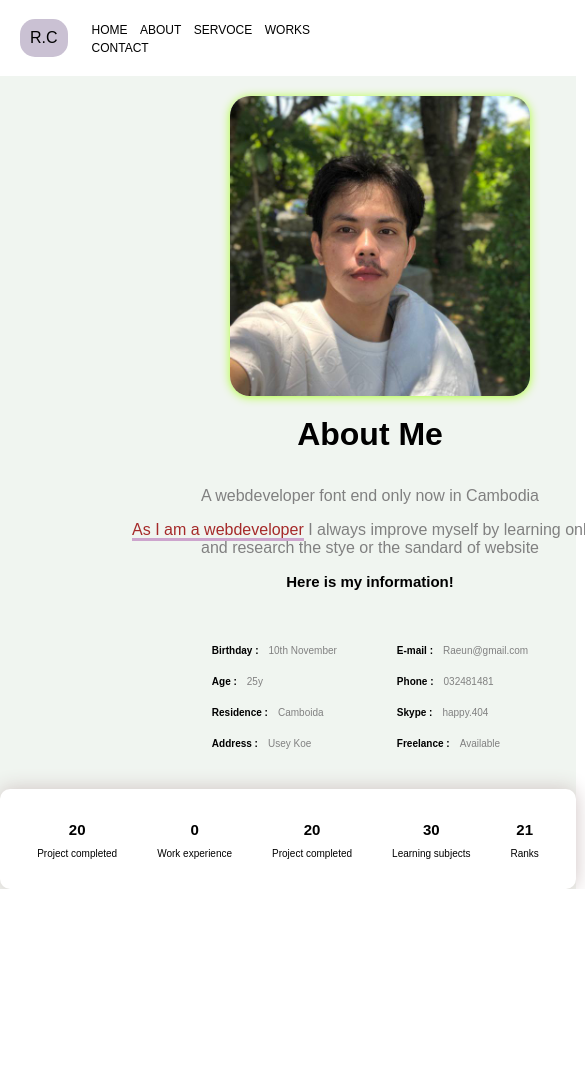
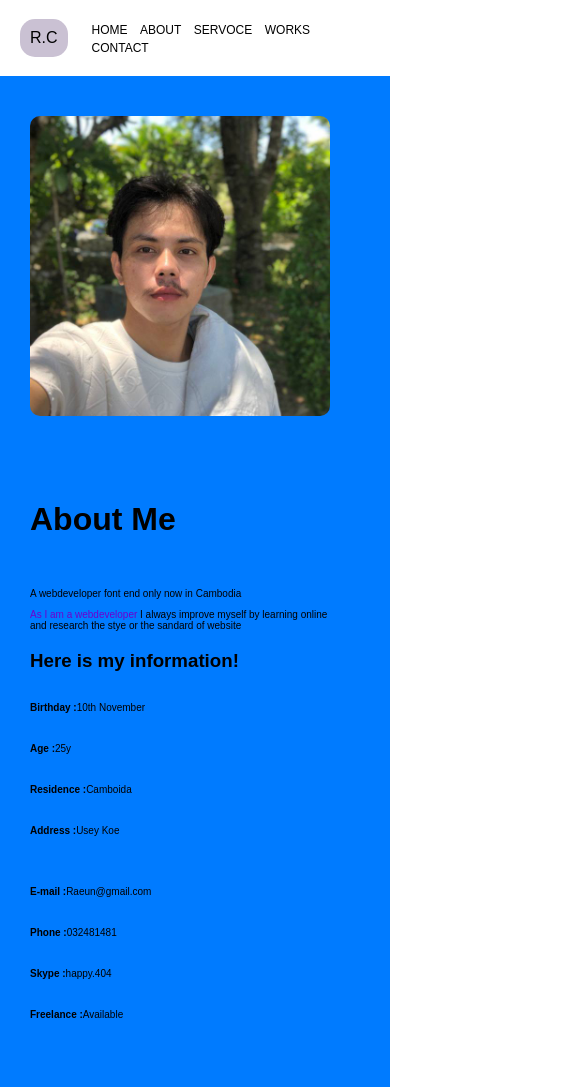
Before and after one commit to Chamraeun99/chmaraeunporto, a plain HTML site: page about.htm in a window 390 px wide. Shown: the top 1087 px of the page, 585 px wide, since content can reach past the window. Before the commit the page ends 889 px from the top, so only its background shows below. Drawn offline with Linux system fonts and the light colour scheme.

Commit message:
Update style.css

```diff
--- a/style.css
+++ b/style.css
@@ -63,53 +63,33 @@
                 margin: 0;
                 padding: 1px;
             }
-
-            .about-container{
-                width: 576px;
-            }
-            .medai-task{
-                margin: 5px;
+            .about-text p{
                 font-size: 10px;
             }
-            .about-details{
+            .about-text label{
+               font-size: 10px;
+            }
+            .about-details {
+                flex-direction: column;
+                gap: 10px;
+            }
+            .about-medai{
+                width: 100%;
+
+            }
+            .about-medai .medai-task{
+                width: 400px;
+                height:auto;
                 display: flex;
                 flex-direction: column;
-                justify-content: center;
-                align-items: center;
-                width: 740px;
-                flex-wrap: wrap;
+
             }
-            .about-photo img{
-                margin-top: 20px;
-                border-radius: 20px;
-                box-shadow:  0px 1px 10px greenyellow;
+
+            .about-footer {
+                flex-direction: column;
+                gap: 15px;
             }
-            .about-medai{
-                width: 500px;
-                padding: 0;
-                display: flex;
-                margin-left: 0px;
-                width: 100%;
-                height: 100%;
-                flex: 1;
-                display: flex;
-                justify-content: center;
-            }
-            .about-text{
-                flex: 1;
-                min-width: 500px;
-                justify-content: center;
-            }
-            .about-text p{
-                text-align: center;
-            }
-            .about-text h3{
-                font-size: 15px;
-                text-align: center
-            }
-            .about-text h1{
-                text-align: center;
-            }
+
             .number{
                 font-size: 10px;
             }
@@ -182,83 +162,79 @@
 
 
         .about-container{
-            background-color: hwb(120 94% 4%);
-            margin: 0 auto;
+            padding: 40px 30px;
+            max-width: 1200px;
+            margin: auto;
+            background-color: #007bff;
 
 
         }
-        .about-details{
+       .about-details {
             display: flex;
+            gap: 30px;
+            flex-wrap: wrap; /* allow wrapping on small screens */
+            align-items: flex-start;
         }
         .space{
             flex: 1;
         }
-        .about-photo{
-            flex: 1;
-            margin-left: 20px;
-            display: flex;
-            align-items: center;
-            justify-content: center;
+        .about-photo img {
+            width: 300px;
+            max-width: 100%;
+            border-radius: 10px;
         }
 
-        .about-text{
+
+        .about-text {
             flex: 1;
-            width: 200px;
+            min-width: 250px;
+        }
+        .about-medai {
+            display: flex;
+            flex-wrap: wrap;
+            gap: 20px;
+            margin-top: 20px;
 
         }
-        .about-text p{
-            color: gray;
+
+        .medai-task {
+            flex: 1;
+            min-width: 200px;
+
         }
 
-        .about-medai{
+        .medai {
             display: flex;
+            justify-content: flex-start;
+            margin-bottom: 10px;
+            align-items: center;
         }
-        .medai-task{
-            margin: 30px;
-        }
-        .medai{
-            display: flex;
-            align-items: center;
-            gap: 10px;
-            padding: 0;
-        }
-        label{
+
+        .medai label {
             font-weight: bold;
         }
-        .about-text span{
-            color: brown;
-            border-bottom: 3px solid rgb(205, 165, 205);
+
+        /* Footer dashboard */
+        .about-footer-dashboard {
+            margin-top: 50px;
         }
-        .about-text h1{
-            padding-bottom: 0;
-            margin-bottom: 0;
-            margin-top: 20px;
+
+        .about-footer {
+            display: flex;
+            flex-wrap: wrap;
+            gap: 20px;
+            justify-content: space-between;
         }
-        .about-footer-dashboard{
-            display: flex;
-            justify-content: center;
-            align-items: center;
+
+        .number {
+            flex: 1;
+            min-width: 150px;
+            background-color: #f0f0f0;
+            padding: 20px;
+            text-align: center;
+            border-radius: 10px;
         }
-        .about-footer{
-            background-color: white;
-            display: flex;
-            justify-content: center;
-            align-items: center;
-            box-shadow: 0px 0px 20px hwb(0 76% 19%);
-            border-radius: 10px;
-            width: 1050px;
-            min-height: auto;
-        }
-        .number{
-            margin: 20px;
-            display: flex;
-            flex-direction: column;
-            align-items: center;
-            justify-content: center;
-        }
-        .number h2{
-            margin-bottom: 0px;
-        }
+
 
         .contact-section{
             padding: 20px 10px;
```
